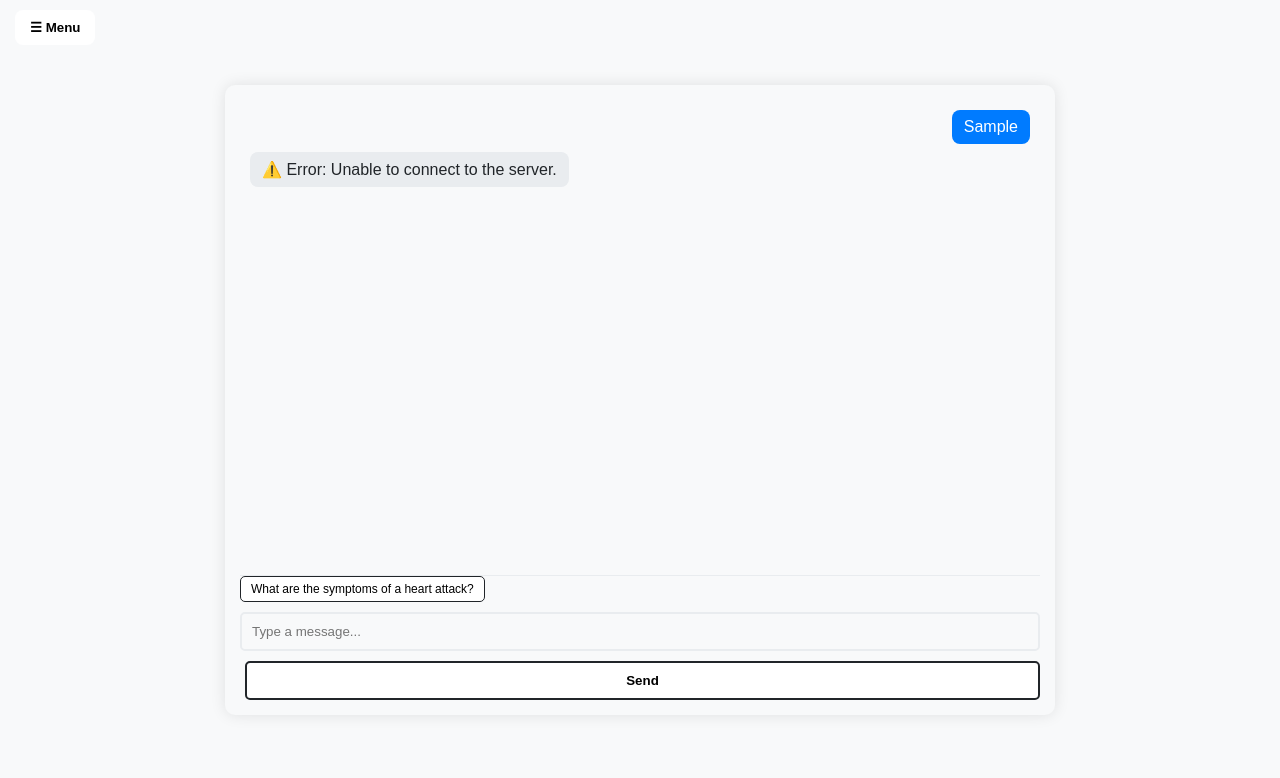
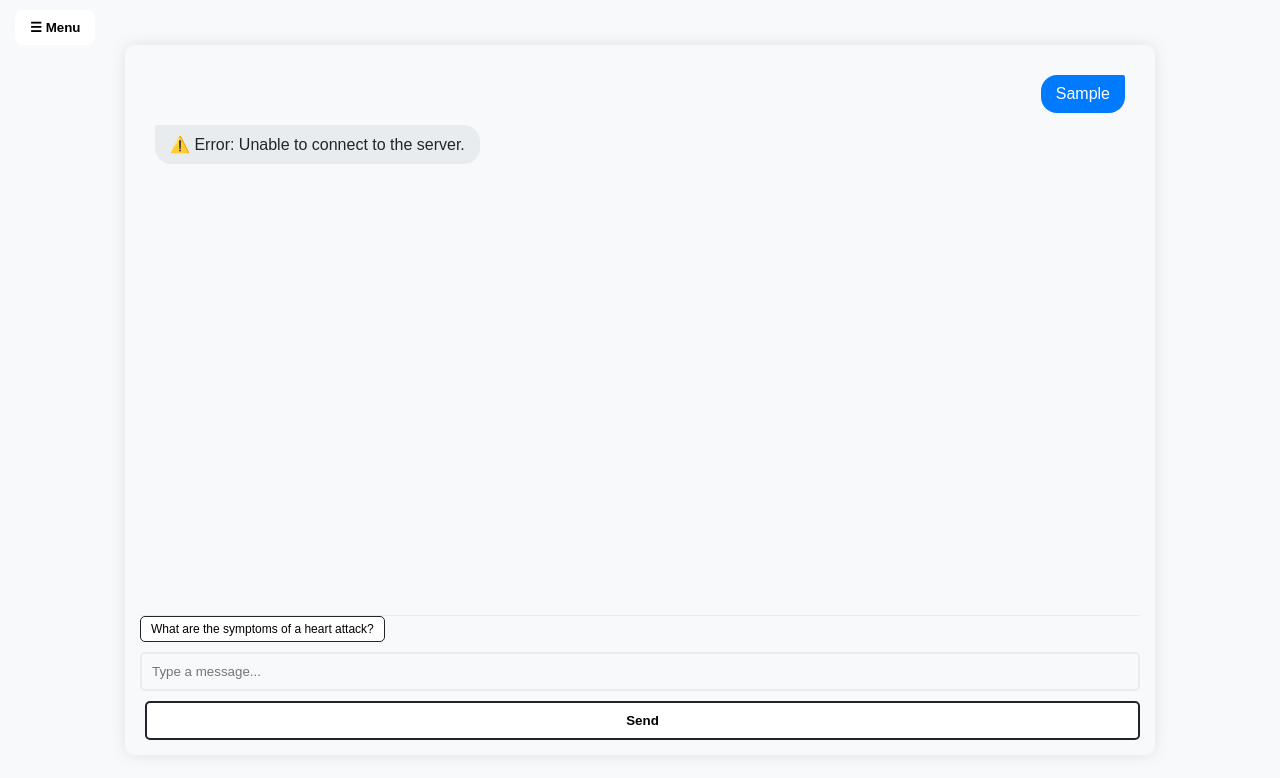
Before and after one commit to hongphuocbmt/hongphuocbmt.github.io, a plain HTML site: page index.html in a window 1280 px wide. Both pictures are taken after typing "Sample" into the empty fields and a click on the button "Send". Drawn offline with Linux system fonts and the light colour scheme; no server answers.

Commit message:
make chatbox bigger and chat bubble separated from each other

```diff
--- a/index.html
+++ b/index.html
@@ -83,44 +83,52 @@
         }
 
         #chat-container {
-            width: 100%;
-            max-width: 800px;
+            width: 90%;
+            max-width: 1000px;
             background: var(--bg-color);
             border-radius: 10px;
             padding: 15px;
             box-shadow: 0px 0px 15px rgba(0, 0, 0, 0.1);
             display: flex;
             flex-direction: column;
-            height: 75vh;
+            height: 85vh;
         }
 
         #messages {
-            height: 60vh;
+            flex-grow: 1;
             overflow-y: auto;
             border-bottom: 1px solid var(--bot-bg);
-            padding: 10px;
+            padding: 15px;
             display: flex;
             flex-direction: column;
+            gap: 12px; /* Added spacing between messages */
         }
 
+        /* Chat Bubbles */
         .message {
-            padding: 8px 12px;
-            border-radius: 8px;
-            max-width: 80%;
+            padding: 10px 15px;
+            border-radius: 16px;
+            max-width: 75%;
             word-wrap: break-word;
-            margin-bottom: 8px;
+            display: inline-block;
         }
 
+        /* User message on the right */
         .user {
             background-color: var(--user-bg);
             color: white;
             align-self: flex-end;
+            border-top-right-radius: 2px; /* Slight styling variation */
+            margin-left: auto;
         }
 
+        /* Bot message on the left */
         .bot {
             background-color: var(--bot-bg);
             color: var(--text-color);
             align-self: flex-start;
+            border-top-left-radius: 2px; /* Slight styling variation */
+            margin-right: auto;
         }
 
         #input-area {
```
